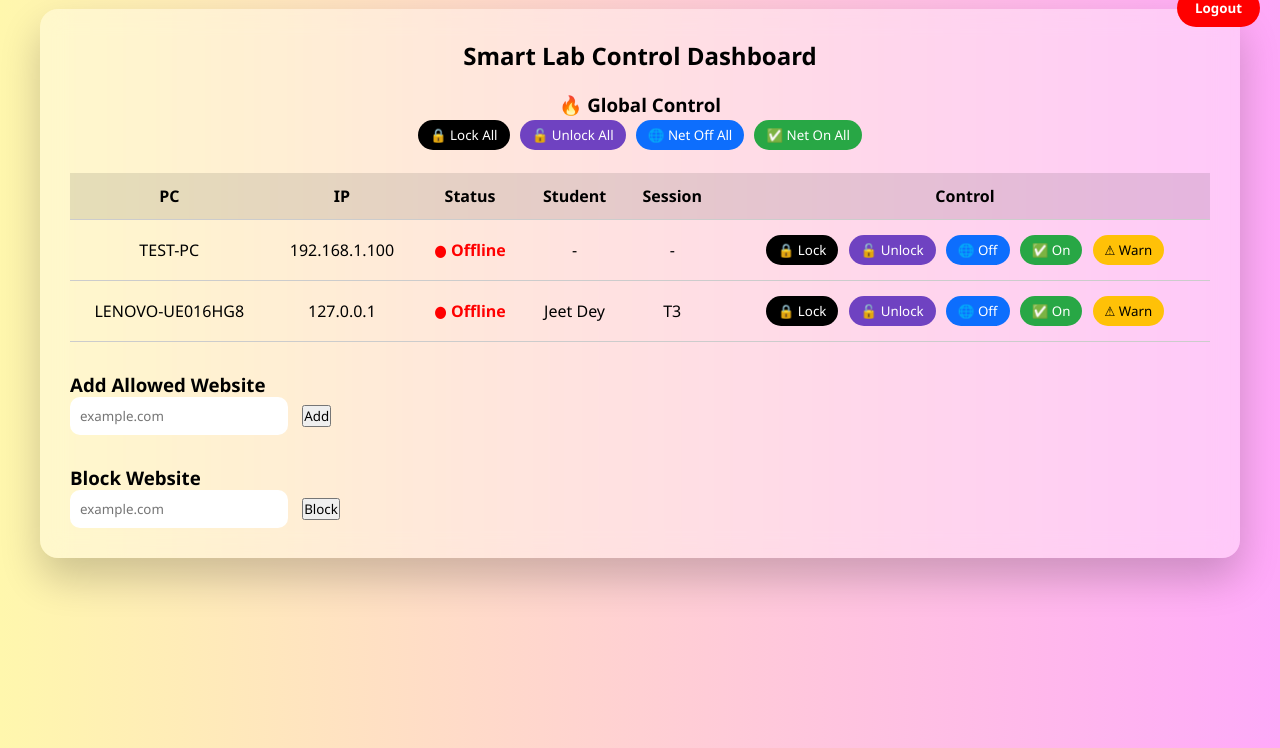
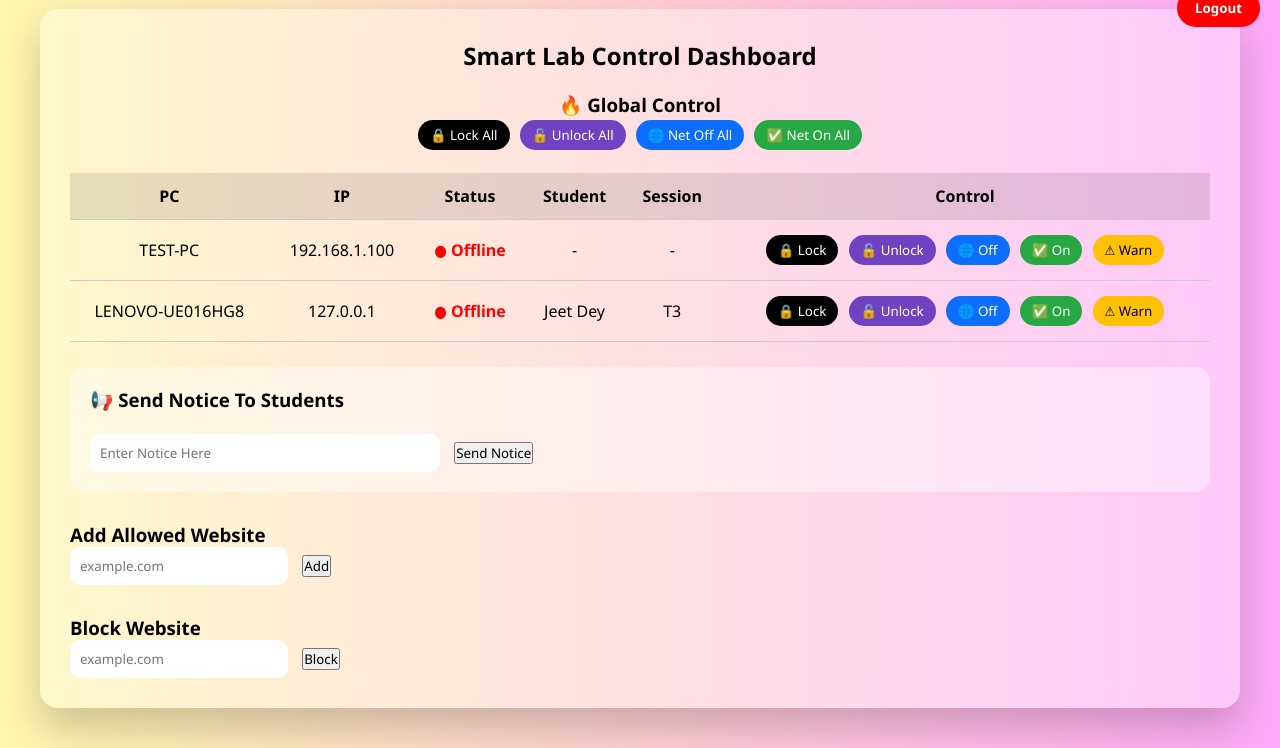
Before and after one commit to Team0825/smart-lab-control, a Django app: page /control/ in a window 1280 px wide. Shown: the part 31-779 px from the top of the page. Run offline with Django 5.2, Linux system fonts and the light colour scheme; a user stored in the database is signed in; data comes from the database, SQL or seed files in the repository; both versions use the stored data as it was after the commit; data that the repository does not hold is empty.

Commit message:
Added lie notice system and student panel improvements

```diff
--- a/labcontrol/urls.py
+++ b/labcontrol/urls.py
@@ -34,6 +34,7 @@ urlpatterns = [
 
     path('update-settings/', views.update_settings),
     path('get-settings/', views.get_settings),
+    path('sent-notice/',views.send_notice),
     path('get-notice/', views.get_notice),
 
     path('remove-site/', views.remove_site),
--- a/monitoring/templates/dashboard.html
+++ b/monitoring/templates/dashboard.html
@@ -101,6 +101,13 @@ border-radius:10px;
 margin-right:10px;
 }
 
+.notice-box{
+margin-top:25px;
+padding:20px;
+background:rgba(255,255,255,0.4);
+border-radius:15px;
+}
+
 @media(max-width:768px){
 table{
 font-size:12px;
@@ -136,6 +143,26 @@ fetch(`/block-site/?site=${site}`)
 function unblockSite(site){
 fetch(`/unblock-site/?site=${site}`)
 .then(()=>location.reload())
+}
+
+function sendNotice(){
+
+let msg=document.getElementById("notice").value
+
+if(msg==""){
+alert("Enter Notice")
+return
+}
+
+fetch(`/send-notice/?message=${encodeURIComponent(msg)}`)
+.then(()=>{
+
+alert("Notice Sent Successfully")
+
+document.getElementById("notice").value=""
+
+})
+
 }
 
 </script>
@@ -249,6 +276,23 @@ onclick="sendCommand('{{pc.name}}','warning')">
 
 </table>
 
+<div class="notice-box">
+
+<h3>📢 Send Notice To Students</h3>
+
+<br>
+
+<input
+id="notice"
+placeholder="Enter Notice Here"
+style="width:350px;">
+
+<button onclick="sendNotice()">
+Send Notice
+</button>
+
+</div>
+
 <div class="section">
 
 <h3>Add Allowed Website</h3>
--- a/monitoring/views.py
+++ b/monitoring/views.py
@@ -321,6 +321,25 @@ def student_panel(request):
     except Exception as e:
         return HttpResponse(str(e))
 
+@csrf_exempt
+def send_notice(request):
+
+    message = request.GET.get("message")
+
+    if message:
+
+        Notice.objects.create(
+            message=message
+        )
+
+        return JsonResponse({
+            "status": "sent"
+        })
+
+    return JsonResponse({
+        "status": "error"
+    })
+
 
 def get_notice(request):
 
```
Also changed, not shown: db.sqlite3.
